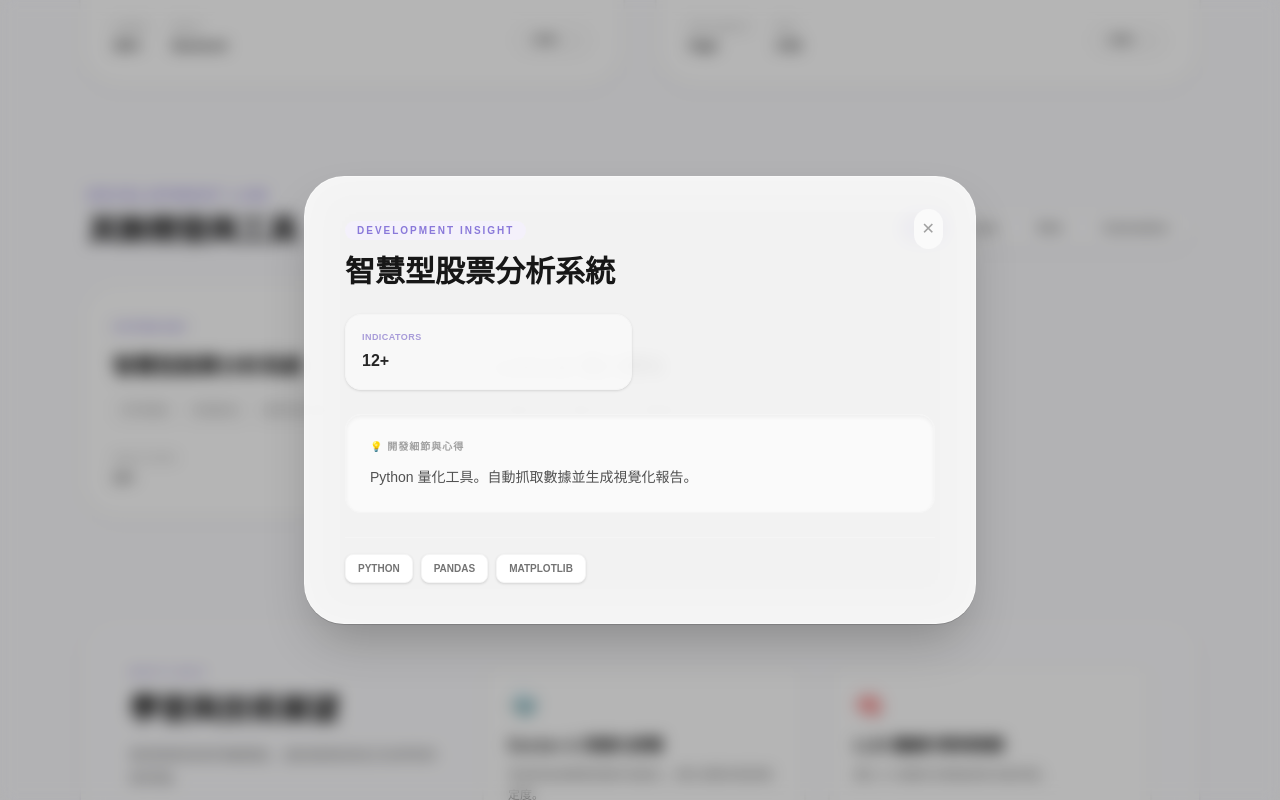
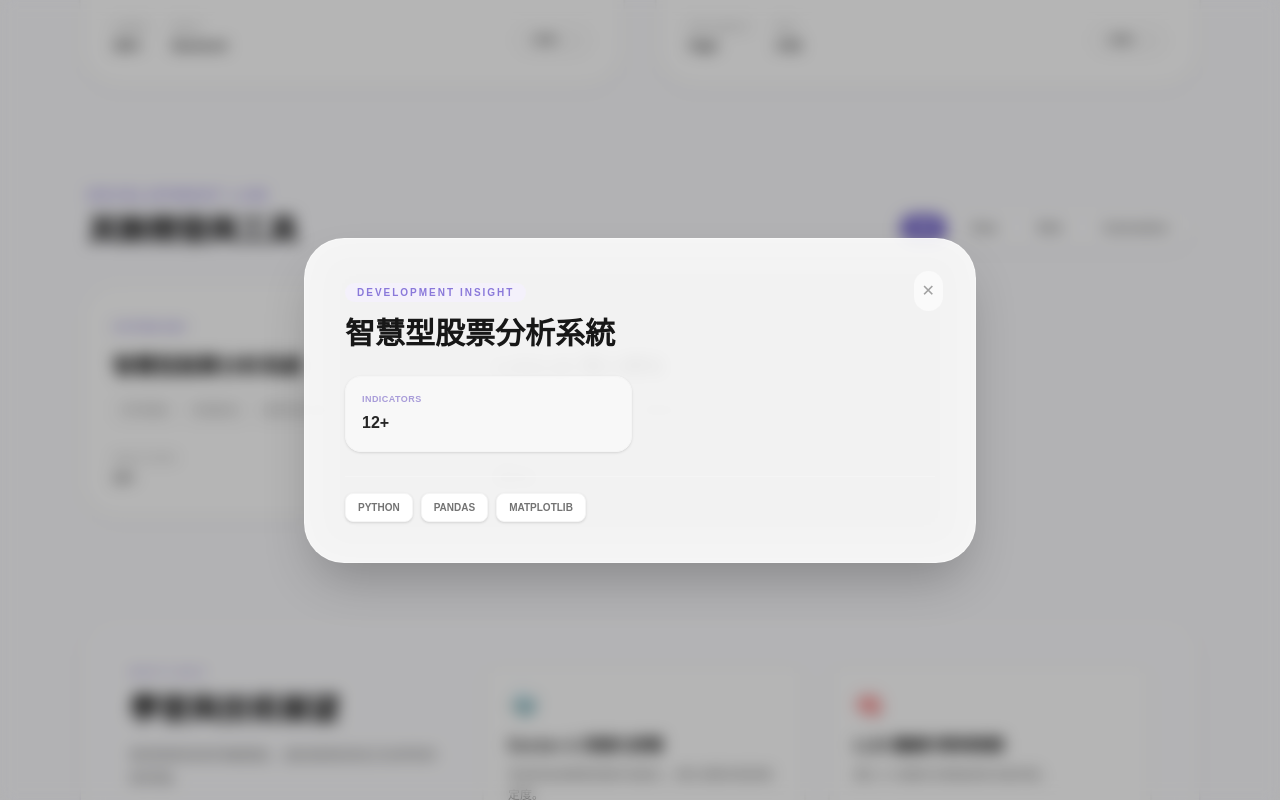
Before and after one commit to lulu930128/lululab-site, a Next.js app: page /projects in a window 1280 px wide. Both pictures are taken after a click on the element 258 px from the left and 2633 px from the top of the page. Shown: the part 2233-3033 px from the top of the page. Built offline with nearby package versions, Linux system fonts and the light colour scheme.

Commit message:
Update homepage v8

```diff
--- a/app/projects/components/StarModal.tsx
+++ b/app/projects/components/StarModal.tsx
@@ -48,31 +48,6 @@ export default function StarModal({ project, onClose }: StarModalProps) {
               ))}
             </div>
 
-            {/* STAR 內容 或 開發心得 */}
-            <div className="space-y-4">
-              {project.star ? (
-                <>
-                  <div className="p-6 rounded-2xl bg-emerald-50/50 border border-emerald-100/50">
-                    <h4 className="text-[10px] font-bold text-emerald-600 uppercase tracking-widest mb-2 flex items-center gap-2"><span>S</span> Situation</h4>
-                    <p className="text-sm text-neutral-600 leading-relaxed font-medium">{project.star.situation}</p>
-                  </div>
-                  <div className="p-6 rounded-2xl bg-indigo-50/50 border border-indigo-100/50">
-                    <h4 className="text-[10px] font-bold text-indigo-600 uppercase tracking-widest mb-2 flex items-center gap-2"><span>A</span> Action</h4>
-                    <p className="text-sm text-neutral-600 leading-relaxed font-medium">{project.star.action}</p>
-                  </div>
-                  <div className="p-6 rounded-2xl bg-purple-50/50 border border-purple-100/50">
-                    <h4 className="text-[10px] font-bold text-purple-600 uppercase tracking-widest mb-2 flex items-center gap-2"><span>R</span> Result</h4>
-                    <p className="text-sm text-neutral-600 leading-relaxed font-medium">{project.star.result}</p>
-                  </div>
-                </>
-              ) : (
-                <div className="p-6 rounded-2xl bg-neutral-50 border border-neutral-100 shadow-inner">
-                  <h4 className="text-[10px] font-bold text-neutral-400 uppercase tracking-widest mb-3 flex items-center gap-2">💡 開發細節與心得</h4>
-                  <p className="text-sm leading-relaxed text-neutral-600 font-medium whitespace-pre-wrap">{project.review || project.description}</p>
-                </div>
-              )}
-            </div>
-
             {/* 技術棧與按鈕 */}
             <div className="pt-4 border-t border-neutral-100 flex flex-wrap gap-2">
               {project.techStack?.map(t => (
```
